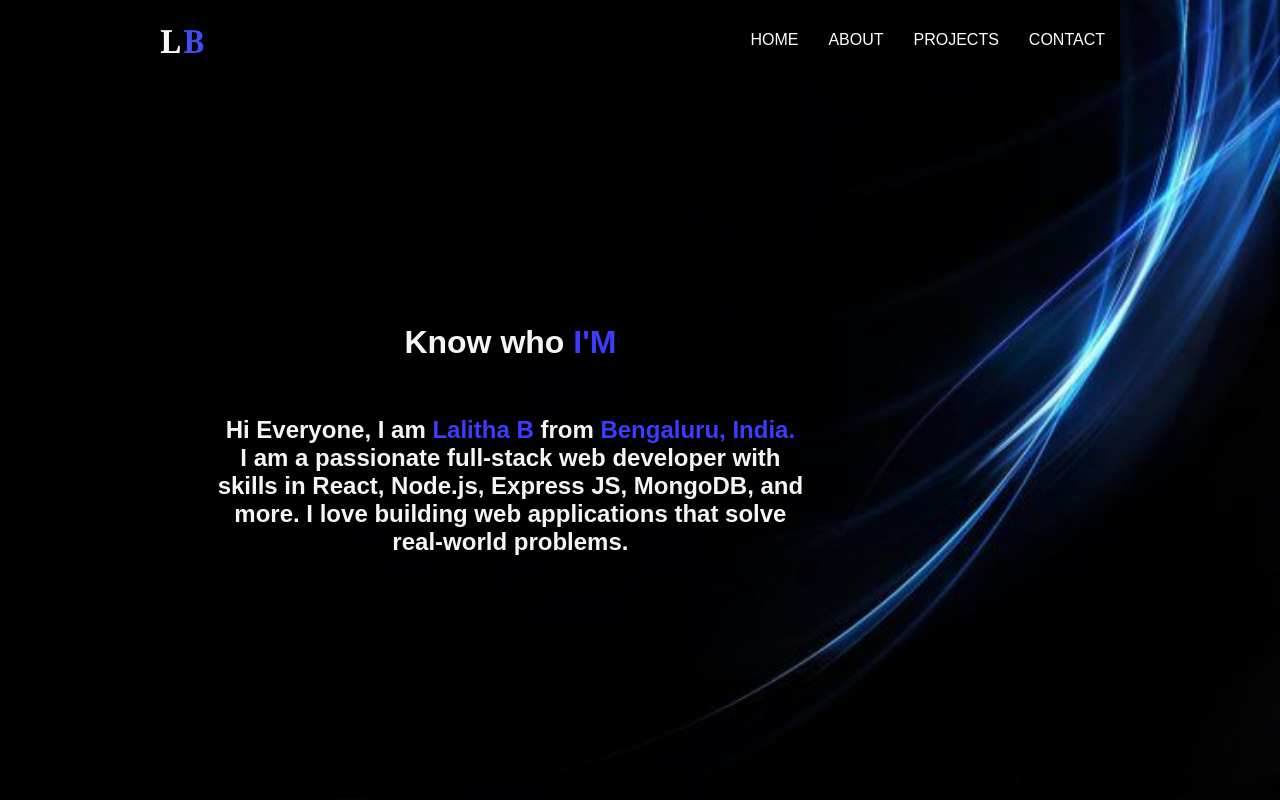
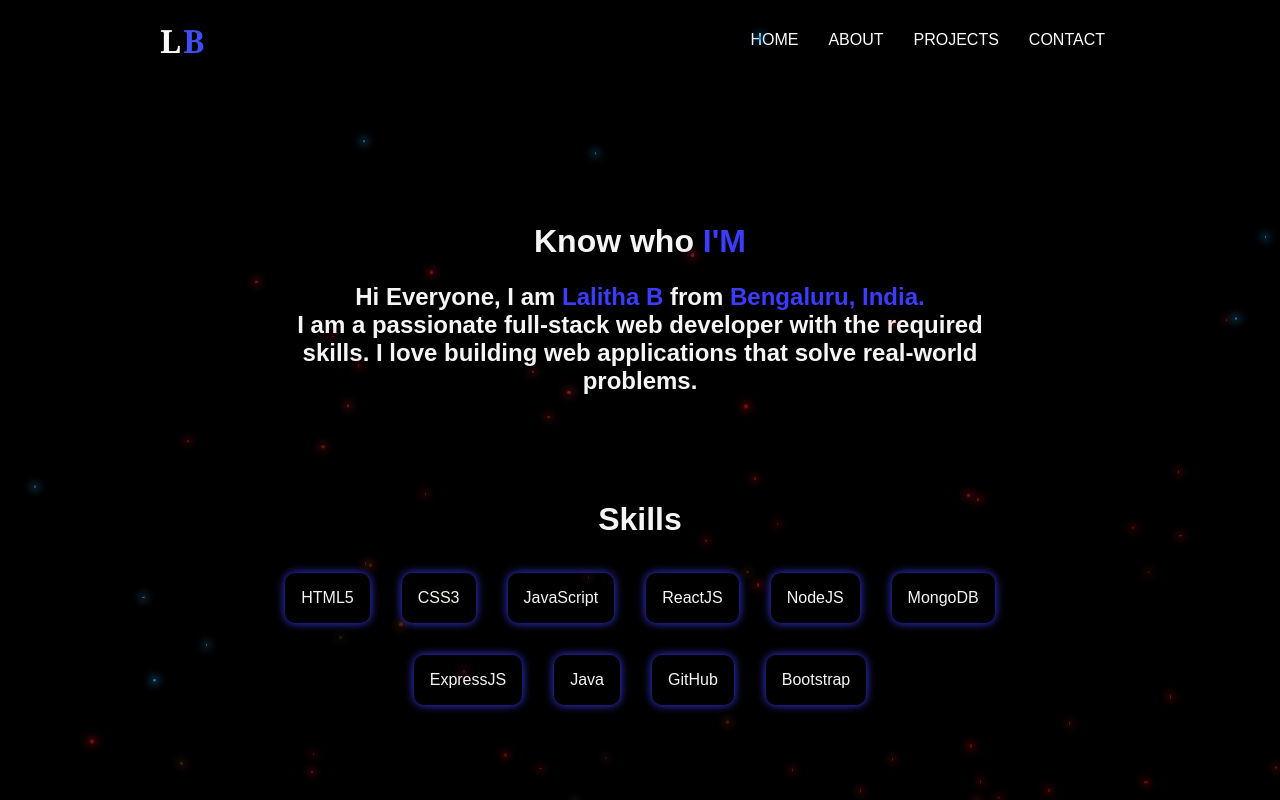
Before and after one commit to Lalitha9300/Porfolio, a React (Create React App) app: page /about in a window 1280 px wide. Built offline with nearby package versions, Linux system fonts and the light colour scheme.

Commit message:
add skill section and changed background

```diff
--- a/src/App.css
+++ b/src/App.css
@@ -12,12 +12,53 @@
     align-items: center;
     justify-content: space-between;
     background-color: black;
-    background-image: url("../src/assets/background.jpg");
+    /* background-image: url("../src/assets/background.jpg");
     background-position: right;
     background-repeat: no-repeat;
-    background-size: contain;
+    background-size: contain; */
   }
-  .home-container, .about-container, .projects-container, .contact-container {
+  .stars-container {
+    position: absolute;
+    top: 0;
+    left: 0;
+    width: 100%;
+    height: 100%;
+    overflow: hidden;
+    pointer-events: none;
+  }
+
+  .star {
+    position: absolute;
+
+    border-radius: 50%;
+    /* opacity: 1; */
+
+    animation: moveStar linear infinite;
+  }
+
+  /* Keyframes for the star movement */
+  @keyframes moveStar {
+    0% {
+      transform: translateY(0px);
+      opacity: 1;
+      background-color: rgb(11, 153, 219);
+      box-shadow: 0 0px 10px 2px rgb(11, 153, 219);
+    }
+    50% {
+      transform: translateY(40vh);
+      opacity: 0.5;
+      background-color: red;
+      box-shadow: 0 0px 10px 2px red;
+    }
+    100% {
+      transform: translateY(90vh);
+      opacity: 0;
+      background-color: yellow;
+      box-shadow: 0 0px 10px 2px yellow;
+    }
+  }
+
+  .home-container, .about-container,.skills-section, .projects-container, .contact-container {
     padding: 1rem;
     text-align: center;
   }
--- a/src/App.js
+++ b/src/App.js
@@ -11,6 +11,22 @@ function App() {
   return (
     <Router>
       <div className="App">
+      <div className="stars-container">
+        {/* Generate 100 stars */}
+        {[...Array(100)].map((_, i) => (
+          <div
+            key={i}
+            className="star"
+            style={{
+              animationDuration: `${Math.random() * 10 + 5}s`, /* Randomize speed between 5s and 15s */
+              top: `${Math.random() * 100}vh`, /* Random starting position vertically */
+              left: `${Math.random() * 100}vw`, /* Random starting position horizontally */
+              width: `${Math.random() * 3+ 1}px`, /* Random star width between 1px and 3px */
+              height: `${Math.random() * 3 + 1}px` /* Random star height between 1px and 3px */
+            }}
+          ></div>
+        ))}
+      </div>
         <Header />
         <Routes>
           <Route path="/" element={<Home />} />
--- a/src/CSS/About.css
+++ b/src/CSS/About.css
@@ -1,19 +1,20 @@
 .about-container{
-    height: 90vh;
+    height: 85vh;
     width: 70vw;
     display: flex;
     flex-direction: column;
-    align-items: start;
-    justify-content: center;
+    align-items: center;
+    justify-content: space-evenly;
     color: whitesmoke;
     /* background-color: rgba(0, 255, 255, 0.418); */
 }
 .about-container>section{
-    height: 50%;
-    width: 70%;
+    height: 40%;
+    width: 85%;
     display: flex;
     flex-direction: column;
     align-items: center;
+    padding: 20px;
     justify-content: space-evenly;
     /* background-color: rgba(255, 0, 0, 0.514); */
 }
@@ -24,3 +25,17 @@
 .about-container>section>h2>span{
     color: rgb(60, 60, 253);
 }
+.about-container>.skills-section{
+    height: 40%;
+    width: 100%;
+    padding: 0px;
+    /* background-color: aqua; */
+}
+.skill-card {
+    background-color: black;
+    padding: 1rem;
+    margin: 1rem;
+    border-radius: 10px;
+    display: inline-block;
+    box-shadow: 0px 0px 10px rgb(60, 60, 253);
+  }
--- a/src/CSS/Home.css
+++ b/src/CSS/Home.css
@@ -9,17 +9,23 @@
     /* background-color: aqua; */
 }
 .home-container>.image{
-    height: 90%;
+    height: 100%;
     width: 30%;
     display: flex;
+    /* position: relative; */
     flex-direction: column;
-    align-items: center;
-    justify-content: space-evenly;
+    /* align-items: end; */
+    margin-bottom: 0px;
+    justify-content: flex-end;
     /* background-color: red; */
 }
 .home-container>.image>img{
     height: 90%;
     width: 100%;
+    opacity: 50%;
+}
+.home-container>.image>img:hover{
+    opacity: 80%;
 }
 .home-container>.intro{
     height: 50%;
--- a/src/CSS/Projects.css
+++ b/src/CSS/Projects.css
@@ -3,7 +3,7 @@
     width: 100vw;
     display: flex;
     flex-direction: column;
-    align-items: start;
+    align-items: center;
     justify-content: center;
     color: whitesmoke;
     /* background-color:rgba(44, 161, 161, 0.493) */
--- a/src/Components/About.jsx
+++ b/src/Components/About.jsx
@@ -1,6 +1,7 @@
 import React from 'react';
 import { motion } from 'framer-motion';
 import '../CSS/About.css';
+import Skills from './Skills';
 
 const About = () => {
   return (
@@ -13,12 +14,13 @@ const About = () => {
       <section>
       <h1>Know who <span>I'M</span></h1>
       <h2>Hi Everyone, I am <span>Lalitha B</span> from <span>Bengaluru, India.</span> <br />
-        I am a passionate full-stack web developer with skills in React, Node.js,
-        Express JS, MongoDB, and more. I love building web applications that solve
+        I am a passionate full-stack web developer with the required skills. I love building web applications that solve
         real-world problems.
       </h2>
       </section>
+      <Skills />
     </motion.div>
+
   );
 }
 
--- /dev/null
+++ b/src/Components/Skills.jsx
@@ -0,0 +1,27 @@
+import React from 'react';
+import { motion } from 'framer-motion';
+
+const skills = ['HTML5','CSS3','JavaScript', 'ReactJS', 'NodeJS', 'MongoDB', 'ExpressJS','Java','GitHub','Bootstrap'];
+
+const Skills = () => {
+  return (
+    <section className="skills-section">
+      <h1>Skills</h1>
+      <div className="skills-container">
+        {skills.map((skill, index) => (
+          <motion.div
+            key={index}
+            className="skill-card"
+            initial={{ opacity: 0, y: 50 }}
+            animate={{ opacity: 1, y: 0 }}
+            transition={{ delay: index * 0.2, type: 'spring', stiffness: 100 }}
+          >
+            {skill}
+          </motion.div>
+        ))}
+      </div>
+    </section>
+  );
+};
+
+export default Skills;
```
